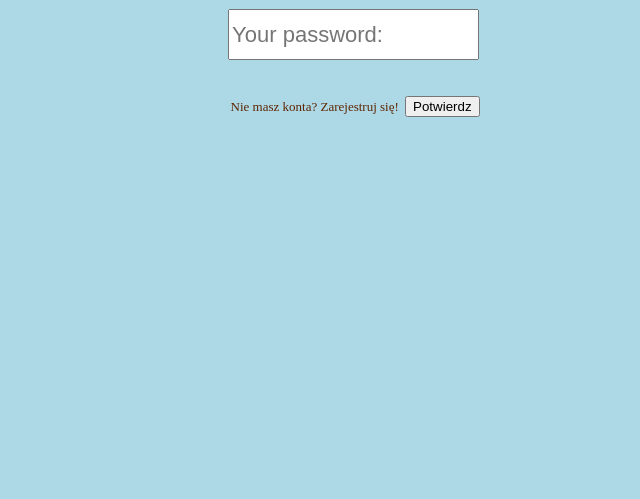
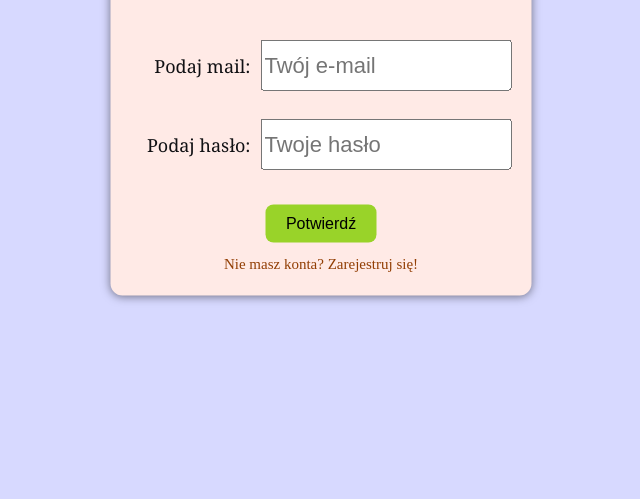
Before and after one commit to MarcinAdo22/MeteoGuideApp, a website: page MeteoGuideApp/login_user.html in a window 1280 px wide. Shown: the part 301-800 px from the top of the page, without its empty margins (319-959 px from the left). Drawn offline with Linux system fonts and the light colour scheme.

Commit message:
Login user css updated

```diff
--- a/MeteoGuideApp/login_user.css
+++ b/MeteoGuideApp/login_user.css
@@ -1,23 +1,20 @@
 body{
-    background-color: lightblue;
+    background-color: #d7d9ff;
 }
 
 #login_container {
-    /*
-    display:flex;
-    flex-direction: column;
-
-    align-items: center;
-
-    justify-content: center;
-    */
-    top: 20%;
-    left:42%;
-    position:absolute;
-    padding: 9px;
+    position: absolute;
+    top: 50%;
+    left: 50%;
+    transform: translate(-50%, -50%);
+    padding: 20px;
+    background-color: #FFEAE6;
+    border-radius: 12px;
+    box-shadow: 0 1px 10px rgba(0,0,0,0.5);
+}
 
 
-}
+
 
 #login_form {
 
@@ -42,18 +39,76 @@ input[type = password] {
 }
 
 
+
+.input-row {
+    display: flex;
+    align-items: center;
+    gap: 10px;
+    margin-bottom: 10px;
+}
+
+.input-row label {
+    font-size: 18px;
+    width: 120px; /* stała szerokość */
+    text-align: right;
+    margin: 0;
+}
+
+
+
 #link_to_register {
 
     text-decoration: none;
     padding: 3px;
     background-color: none;
-    font-size: 13px;
-    color: #5F2602;
+    font-size: 15px;
+    color: #923e04;
+    margin-top: 10px;
+    display: block;
+    text-align: center;
+}
 
-}
+
+
 
 
 #link_to_register:hover {
 
-    color: orangered;
+    color: #5F2602;
+    text-decoration: underline;
 }
+
+
+
+label {
+    margin: 20px;
+    font-family: Georgia, 'Times New Roman', Times, serif;
+    font-size: 30px;
+    color: #111114;
+    text-align: center;
+    width: fit-content;
+}
+
+button {
+
+    margin-top: 15px;
+    padding: 10px 20px;
+    font-size: 16px;
+    border: none;
+    border-radius: 8px;
+    background-color: #99D329;
+    color: black;
+    cursor: pointer;
+}
+
+button:hover {
+    background-color: #FE7934;
+}
+
+
+#submit_login {
+    display: flex;
+    flex-direction: column;
+    align-items: center;
+    margin-top: 10px;
+}
--- a/MeteoGuideApp/login_user.html
+++ b/MeteoGuideApp/login_user.html
@@ -11,17 +11,24 @@
 
             <form id="login_form" action="/login" method="POST">
                 <label><strong>Zaloguj się</strong></label><br><br>
-                <input type="text" placeholder="Your email: " name="username"><br><br>
-                <input type="password" placeholder="Your password: " name="passwd"><br><br>
+
+
+                <div class="input-row">
+                    <label for="username">Podaj mail:</label>
+                    <input type="text" id="username" name="username" placeholder="Twój e-mail">
+                </div><br>
+
+                <div class="input-row">
+                    <label for="passwd">Podaj hasło:</label>
+                    <input type="password" id="passwd" name="passwd" placeholder="Twoje hasło">
+                </div>
+
                 <div id="submit_login">
+                <button type="submit">Potwierdź</button>
 
-                    <a id="link_to_register" href="./register">Nie masz konta? Zarejestruj się! </a>
-                    <button type="submit">Potwierdz</button>
+                <a id="link_to_register" href="./register">Nie masz konta? Zarejestruj się! </a>
 
                 </div>
-
-
-
 
             </form>
         </div>
```
